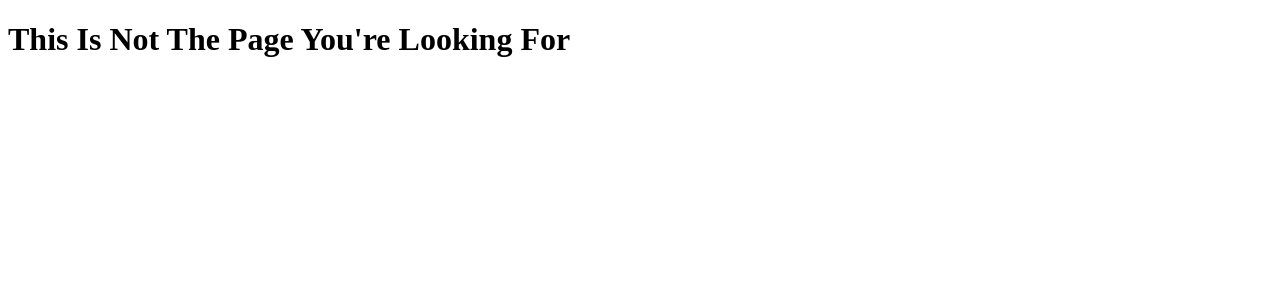
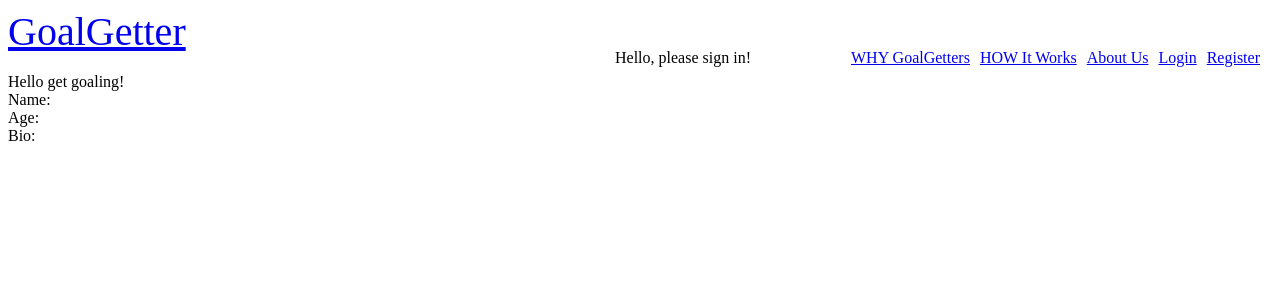
Before and after one commit to bethel-school-of-technology/team-import-awesome-frontend, a React (Create React App) app: page /profilePage in a window 1280 px wide. Shown: the top 300 px of the page. Built offline with nearby package versions, Linux system fonts and the light colour scheme.

Commit message:
Profile only no goal list yet.

```diff
--- a/package.json
+++ b/package.json
@@ -5,6 +5,7 @@
     "dependencies": {
         "axios": "^1.2.2",
         "cors": "^2.8.5",
+        "dayjs": "^1.11.7",
         "react": "^18.2.0",
         "react-dom": "^18.2.0",
         "react-router-dom": "^6.6.1",
--- a/src/App.js
+++ b/src/App.js
@@ -6,6 +6,8 @@ import Test from './components/Test';
 import { UserProvider } from './contexts/userProvider';
 import SignUp from './components/SignUp';
 import SignIn from './components/SignIn';
+import ProfilePage from './components/profilePage';
+
 
 function App() {
     return (
@@ -18,6 +20,7 @@ function App() {
                             <Route path="/signUp" element={<SignUp />} />
                             <Route path="/signIn" element={<SignIn />} />
                             <Route path="/" element={<Home />} />
+                            <Route path="/profilePage" element={<ProfilePage />} />
                             <Route path="/test" element={<Test />} />
                         </Route>
                         <Route
--- /dev/null
+++ b/src/components/profilePage.js
@@ -0,0 +1,65 @@
+import React, { useContext, useEffect, useState } from 'react';
+import { useParams } from "react-router-dom";
+import * as dayjs from "dayjs";
+import UserContext from '../contexts/userContext';
+
+
+
+const ProfilePage = () => {
+    const [user, setUser] = useState(null);
+    let { getUser, user: activeUser } = useContext(UserContext);
+    let { id } = useParams();
+    useEffect(() => {
+        if (id) {
+            getUser(id).then((userData) => {
+                console.log(userData)
+                setUser(userData);
+            });
+        } else {
+            console.log(activeUser)
+            setUser(activeUser);
+        }
+    }, [id, activeUser, getUser]);
+    return (
+        <UserContext.Consumer>
+
+            {
+                ({ goal }) => {
+                    return <div>
+                        <br />
+                        <div>
+                            Hello {user?.username} get goaling!
+                        </div>
+                        <span>
+                            Name: {user?.firstName} {user?.lastName} <br></br>
+                            Age: {user?.age}<br></br>
+                            Bio: {user?.bio}
+                        </span>
+                        <br></br>
+
+                        <div>
+
+                            {goal && goal.map((p) => {
+                                if (p.username === id) {
+                                    return (
+                                        <div
+                                            key={p.goalId}
+                                            date={dayjs(p.createdAt).fromNow()}
+                                            username={p.username}
+                                            id={p.Id}
+                                        >
+                                            {p.goal}
+                                        </div>
+                                    )
+                                }
+                            })}
+
+                        </div>
+                    </div>
+                }
+            }
+        </UserContext.Consumer>
+    );
+}
+
+export default ProfilePage;
--- a/src/contexts/userProvider.js
+++ b/src/contexts/userProvider.js
@@ -1,9 +1,16 @@
-import React from 'react';
+import React, { useEffect, useState } from 'react';
 import axios from 'axios';
 import UserContext from './userContext.js';
 
 export const UserProvider = (props) => {
     const baseUrl = 'http://localhost:3000/users/';
+    const [user, setUser] = useState(null); // store user data here after logging in
+
+    useEffect(() => {
+        if (user === null) {
+            setUser(JSON.parse(localStorage.getItem('userData')))
+        }
+    }, [user])
 
     function createUser(username, password, firstName, lastName, age, email) {
         let user = { username, password, firstName, lastName, age, email };
@@ -19,6 +26,9 @@ export const UserProvider = (props) => {
         return axios.post(`${baseUrl}/login`, user).then((response) => {
             localStorage.setItem('myToken', response.data.token);
             localStorage.setItem('myUsername', user.username);
+            localStorage.setItem('userData', JSON.stringify(response.data.user))
+            setUser(response.data.user);
+            // Store response.data in local storage and retrieve it if no user is found on page load
             return new Promise((resolve) => resolve(response.data));
         });
     }
@@ -42,6 +52,7 @@ export const UserProvider = (props) => {
                 loginUser,
                 getUser,
                 logOutUser,
+                user
             }}
         >
             {props.children}
```
Also changed, not shown: 1 other file (tests, documents, lock files or other folders).
